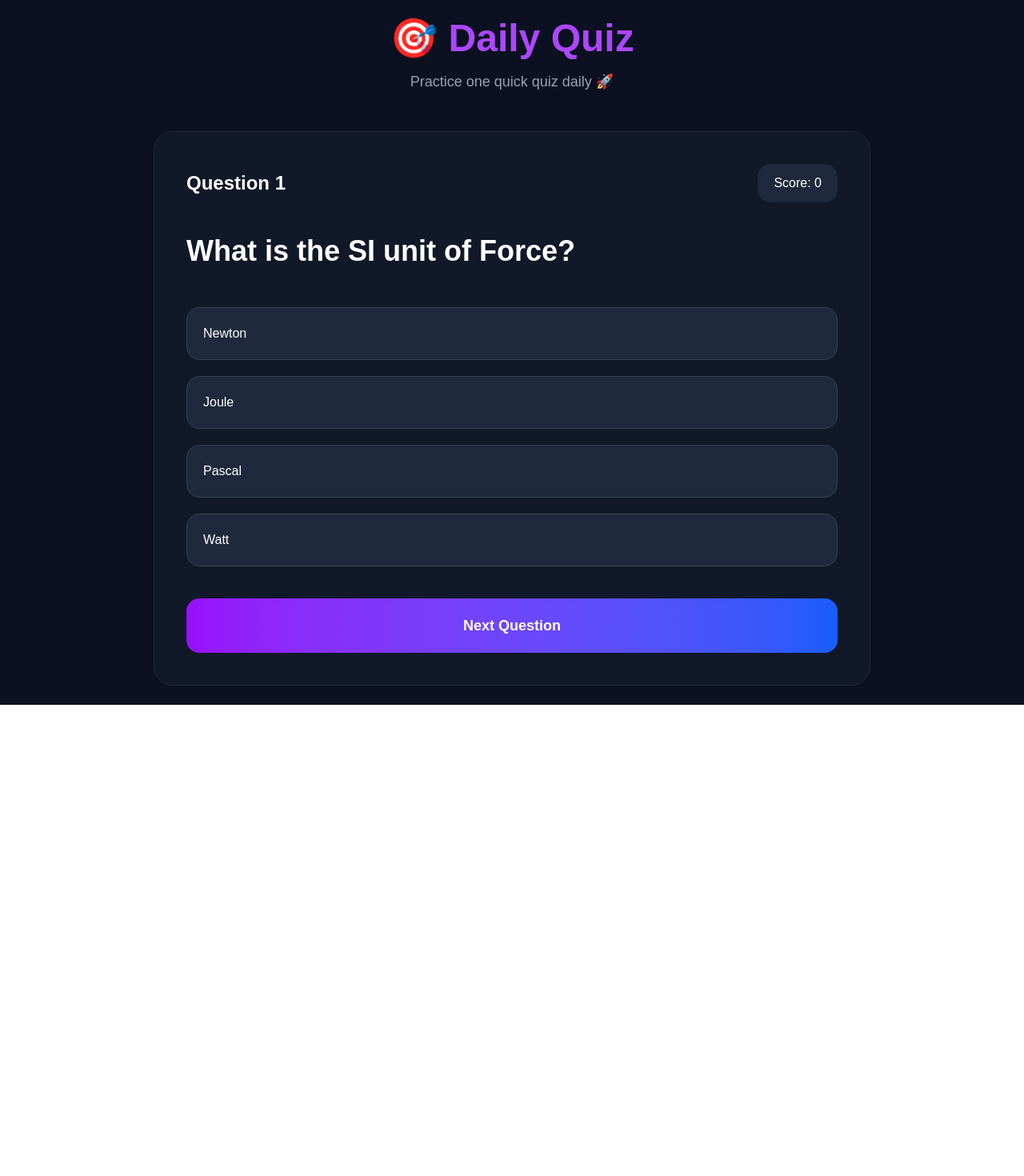
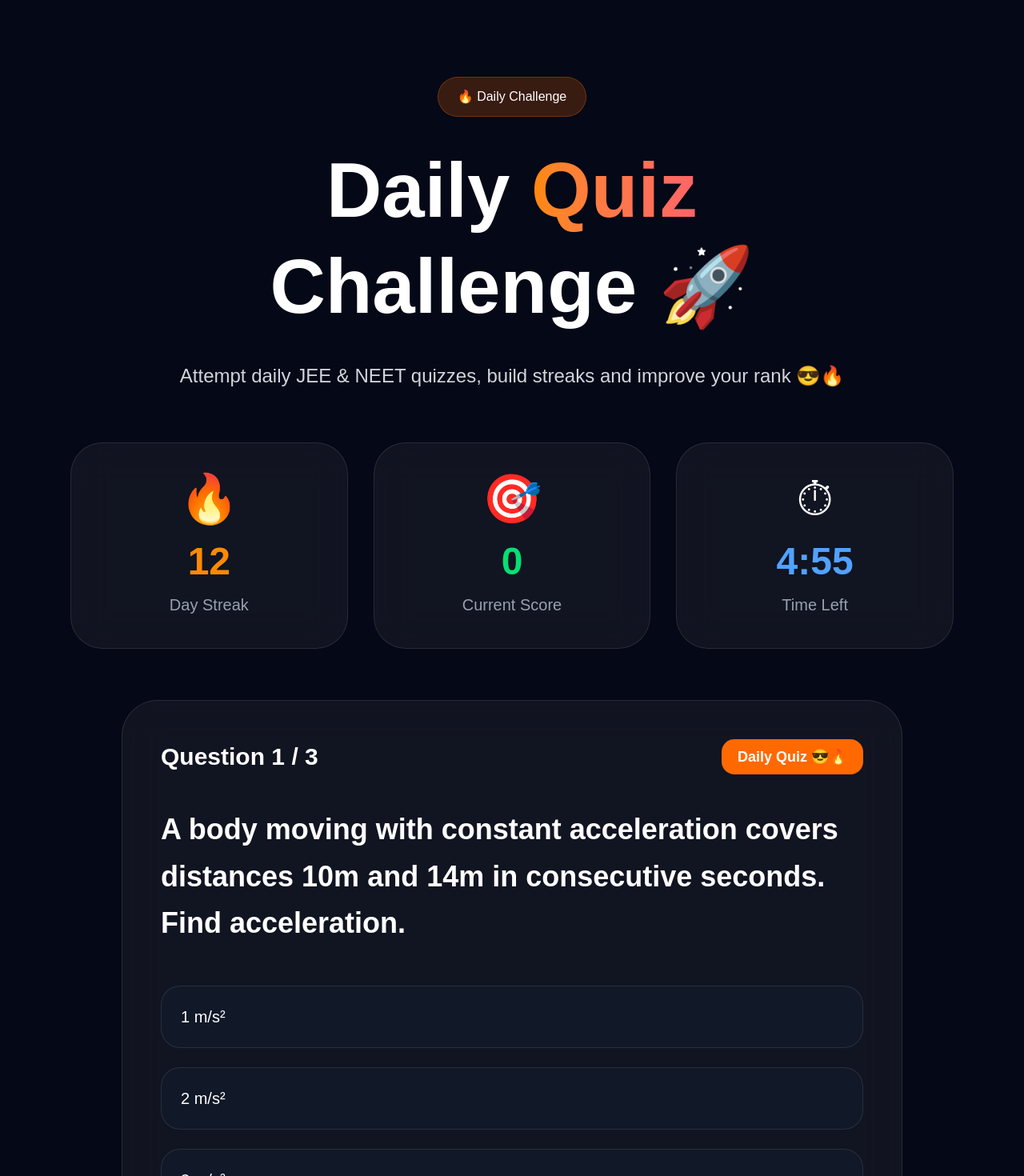
Before and after one commit to himanshu8785/exam-cracker, a Next.js app: page /daily-quiz in a window 1280 px wide. Shown: the top 1470 px of the page at 80% size. Before the commit the page ends 881 px from the top, so only its background shows below. Built offline with nearby package versions, Linux system fonts and the light colour scheme.

Commit message:
professional daily quiz

```diff
--- a/app/daily-quiz/page.tsx
+++ b/app/daily-quiz/page.tsx
@@ -2,52 +2,68 @@
 
 import { useState } from "react";
 
-import ProtectedRoute from "../ProtectedRoute";
-
-export default function DailyQuizPage() {
+export default function DailyQuizPage(){
 
   const questions = [
 
     {
-      question:
-      "What is the SI unit of Force?",
+
+      question:"A body moving with constant acceleration covers distances 10m and 14m in consecutive seconds. Find acceleration.",
 
       options:[
-        "Newton",
-        "Joule",
-        "Pascal",
-        "Watt"
+
+        "1 m/s²",
+
+        "2 m/s²",
+
+        "3 m/s²",
+
+        "4 m/s²"
+
       ],
 
-      answer:"Newton"
+      answer:"2 m/s²"
+
     },
 
     {
-      question:
-      "Who is known as the father of Genetics?",
+
+      question:"Which biomolecule acts as genetic material?",
 
       options:[
-        "Darwin",
-        "Mendel",
-        "Newton",
-        "Einstein"
+
+        "Protein",
+
+        "DNA",
+
+        "Lipid",
+
+        "Vitamin"
+
       ],
 
-      answer:"Mendel"
+      answer:"DNA"
+
     },
 
     {
-      question:
-      "Derivative of x² is?",
+
+      question:"The hybridization of carbon in methane is:",
 
       options:[
-        "2x",
-        "x",
-        "x²",
-        "1"
+
+        "sp",
+
+        "sp2",
+
+        "sp3",
+
+        "dsp2"
+
       ],
 
-      answer:"2x"
+      answer:"sp3"
+
     }
 
   ];
@@ -64,30 +80,74 @@ export default function DailyQuizPage() {
   const [submitted,setSubmitted] =
   useState(false);
 
-  function submitAnswer(){
+  const [streak] =
+  useState(12);
+
+  const [timeLeft,setTimeLeft] =
+  useState(300);
+
+  /* TIMER */
+
+  useState(()=>{
+
+    const timer = setInterval(()=>{
+
+      setTimeLeft(prev=>{
+
+        if(prev <= 1){
+
+          clearInterval(timer);
+
+          setSubmitted(true);
+
+          return 0;
+
+        }
+
+        return prev - 1;
+
+      });
+
+    },1000);
+
+  });
+
+  function nextQuestion(){
 
     if(selected === ""){
+
+      alert(
+        "Select an option 😎🔥"
+      );
 
       return;
 
     }
 
+    let updatedScore = score;
+
     if(
+
       selected ===
       questions[currentQuestion].answer
+
     ){
 
-      setScore(prev=>prev + 1);
+      updatedScore += 4;
+
+      setScore(updatedScore);
 
     }
 
     if(
+
       currentQuestion <
       questions.length - 1
+
     ){
 
-      setCurrentQuestion(prev=>
-        prev + 1
+      setCurrentQuestion(
+        prev=>prev + 1
       );
 
       setSelected("");
@@ -102,109 +162,261 @@ export default function DailyQuizPage() {
 
   }
 
-  return (
+  const minutes =
+  Math.floor(timeLeft / 60);
 
-    <ProtectedRoute>
+  const seconds =
+  timeLeft % 60;
 
-      <main className="min-h-screen bg-[#0b1120] text-white p-6">
+  return(
 
-        <div className="max-w-4xl mx-auto">
+    <main className="min-h-screen bg-[#050816] text-white overflow-hidden">
 
-          <h1 className="text-5xl font-bold text-center mb-4">
+      {/* HERO */}
 
-            🎯 <span className="text-purple-500">
-              Daily Quiz
+      <section className="max-w-7xl mx-auto px-6 pt-24 pb-16 text-center">
+
+        <div className="inline-block px-6 py-3 rounded-full bg-orange-500/20 border border-orange-500/30 mb-8">
+
+          🔥 Daily Challenge
+
+        </div>
+
+        <h1 className="text-7xl md:text-8xl font-black mb-8 leading-tight">
+
+          Daily
+          {" "}
+
+          <span className="bg-gradient-to-r from-orange-400 to-red-400 text-transparent bg-clip-text">
+
+            Quiz
+
           </span>
+
+          <br />
+
+          Challenge 🚀
 
         </h1>
 
-          <p className="text-center text-gray-400 text-lg mb-12">
+        <p className="text-2xl text-gray-300 max-w-4xl mx-auto leading-relaxed">
 
-            Practice one quick quiz daily 🚀
+          Attempt daily JEE & NEET quizzes,
+          build streaks
+          and improve your rank 😎🔥
 
         </p>
 
-          {submitted ? (
+      </section>
 
-            <div className="bg-[#111827] border border-gray-800 rounded-3xl p-10 text-center">
+      {/* STATS */}
 
-              <h2 className="text-5xl font-black text-purple-500 mb-6">
+      <section className="max-w-6xl mx-auto px-6 pb-16">
 
-                {score} / {questions.length}
+        <div className="grid grid-cols-1 md:grid-cols-3 gap-8">
+
+          {/* STREAK */}
+
+          <div className="bg-white/5 border border-white/10 backdrop-blur-xl rounded-[40px] p-10 text-center">
+
+            <div className="text-6xl mb-6">
+
+              🔥
+
+            </div>
+
+            <h2 className="text-5xl font-black text-orange-400 mb-4">
+
+              {streak}
 
             </h2>
 
-              <p className="text-2xl text-gray-300 mb-8">
+            <p className="text-gray-400 text-xl">
 
-                Quiz Completed 🚀
+              Day Streak
 
             </p>
 
+          </div>
+
+          {/* SCORE */}
+
+          <div className="bg-white/5 border border-white/10 backdrop-blur-xl rounded-[40px] p-10 text-center">
+
+            <div className="text-6xl mb-6">
+
+              🎯
+
+            </div>
+
+            <h2 className="text-5xl font-black text-green-400 mb-4">
+
+              {score}
+
+            </h2>
+
+            <p className="text-gray-400 text-xl">
+
+              Current Score
+
+            </p>
+
+          </div>
+
+          {/* TIMER */}
+
+          <div className="bg-white/5 border border-white/10 backdrop-blur-xl rounded-[40px] p-10 text-center">
+
+            <div className="text-6xl mb-6">
+
+              ⏱
+
+            </div>
+
+            <h2 className="text-5xl font-black text-blue-400 mb-4">
+
+              {minutes}:
+              {seconds.toString().padStart(2,"0")}
+
+            </h2>
+
+            <p className="text-gray-400 text-xl">
+
+              Time Left
+
+            </p>
+
+          </div>
+
+        </div>
+
+      </section>
+
+      {/* QUIZ */}
+
+      <section className="max-w-5xl mx-auto px-6 pb-24">
+
+        {
+
+          submitted
+
+          ?
+
+          <div className="bg-gradient-to-r from-purple-600 to-blue-600 rounded-[45px] p-16 text-center">
+
+            <div className="text-8xl mb-8">
+
+              🎉
+
+            </div>
+
+            <h2 className="text-6xl font-black mb-8">
+
+              Quiz Completed 😎🔥
+
+            </h2>
+
+            <p className="text-3xl mb-6">
+
+              Your Score
+
+            </p>
+
+            <div className="text-8xl font-black mb-10">
+
+              {score}
+
+            </div>
+
             <button
+
               onClick={()=>{
-                  setCurrentQuestion(0);
-                  setSelected("");
-                  setScore(0);
-                  setSubmitted(false);
+
+                window.location.reload();
+
               }}
-                className="px-8 py-4 rounded-2xl bg-gradient-to-r from-purple-600 to-blue-600 font-semibold"
+
+              className="px-12 py-5 rounded-3xl bg-black text-2xl font-black"
+
             >
 
-                Restart Quiz
+              Restart Quiz 🚀
 
             </button>
 
           </div>
 
-          ) : (
+          :
 
-            <div className="bg-[#111827] border border-gray-800 rounded-3xl p-10">
+          <div className="bg-white/5 border border-white/10 backdrop-blur-xl rounded-[45px] p-12">
 
-              <div className="flex justify-between items-center mb-8">
+            <div className="flex justify-between items-center mb-10">
 
-                <h2 className="text-2xl font-bold">
+              <h2 className="text-3xl font-black">
 
-                  Question {currentQuestion + 1}
+                Question
+                {" "}
+                {currentQuestion + 1}
+                {" "}
+                / {questions.length}
 
               </h2>
 
-                <div className="bg-[#1e293b] px-5 py-3 rounded-2xl">
+              <div className="bg-orange-500 px-5 py-2 rounded-2xl text-lg font-bold">
 
-                  Score: {score}
+                Daily Quiz 😎🔥
 
               </div>
 
             </div>
 
-              <h3 className="text-4xl font-bold mb-10 leading-relaxed">
+            {/* QUESTION */}
+
+            <h3 className="text-4xl font-black leading-relaxed mb-12">
 
               {
+
                 questions[currentQuestion]
                 .question
+
               }
 
             </h3>
 
-              <div className="space-y-5">
+            {/* OPTIONS */}
+
+            <div className="space-y-6">
 
               {
+
                 questions[currentQuestion]
-                  .options.map((option,index)=>(
+                .options
+                .map((option,index)=>(
 
                   <button
+
                     key={index}
-                      onClick={()=>
-                        setSelected(option)
-                      }
-                      className={`w-full p-5 rounded-2xl text-left border transition
+
+                    onClick={()=>{
+
+                      setSelected(option);
+
+                    }}
+
+                    className={`w-full p-6 rounded-3xl border text-left text-xl transition
 
                     ${selected === option
 
-                        ? "bg-purple-600 border-purple-500"
+                      ?
 
-                        : "bg-[#1e293b] border-gray-700 hover:border-purple-500"
+                      "bg-orange-500 border-orange-400"
+
+                      :
+
+                      "bg-[#111827] border-white/10 hover:border-orange-400"
 
                     }`}
+
                   >
 
                     {option}
@@ -212,35 +424,84 @@ export default function DailyQuizPage() {
                   </button>
 
                 ))
+
               }
 
             </div>
 
+            {/* NEXT BUTTON */}
+
             <button
-                onClick={submitAnswer}
-                className="w-full mt-10 py-5 rounded-2xl bg-gradient-to-r from-purple-600 to-blue-600 text-lg font-semibold"
+
+              onClick={nextQuestion}
+
+              className="w-full mt-10 py-6 rounded-3xl bg-gradient-to-r from-orange-500 to-red-500 text-2xl font-black"
+
             >
 
               {
+
                 currentQuestion ===
                 questions.length - 1
 
-                    ? "Finish Quiz"
+                ?
 
-                    : "Next Question"
+                "Submit Quiz 🚀"
+
+                :
+
+                "Next Question 🚀"
+
               }
 
             </button>
 
           </div>
 
-          )}
+        }
+
+      </section>
+
+      {/* PREMIUM CTA */}
+
+      <section className="max-w-5xl mx-auto px-6 pb-24">
+
+        <div className="bg-gradient-to-r from-purple-600 to-blue-600 rounded-[45px] p-12 text-center">
+
+          <div className="text-8xl mb-8">
+
+            💎
 
           </div>
 
+          <h2 className="text-6xl font-black mb-8">
+
+            Unlock Premium Quizzes
+
+          </h2>
+
+          <p className="text-2xl text-white/90 mb-10 leading-relaxed">
+
+            Get advanced daily quizzes,
+            rank rewards,
+            premium challenges and AI analysis 😎🔥
+
+          </p>
+
+          <a
+            href="/pricing"
+            className="inline-block px-12 py-5 rounded-3xl bg-black text-2xl font-black"
+          >
+
+            Upgrade to PRO 🚀
+
+          </a>
+
+        </div>
+
+      </section>
+
     </main>
-
-    </ProtectedRoute>
 
   );
 
```
Lines whose indentation alone changed are shown as unchanged.
